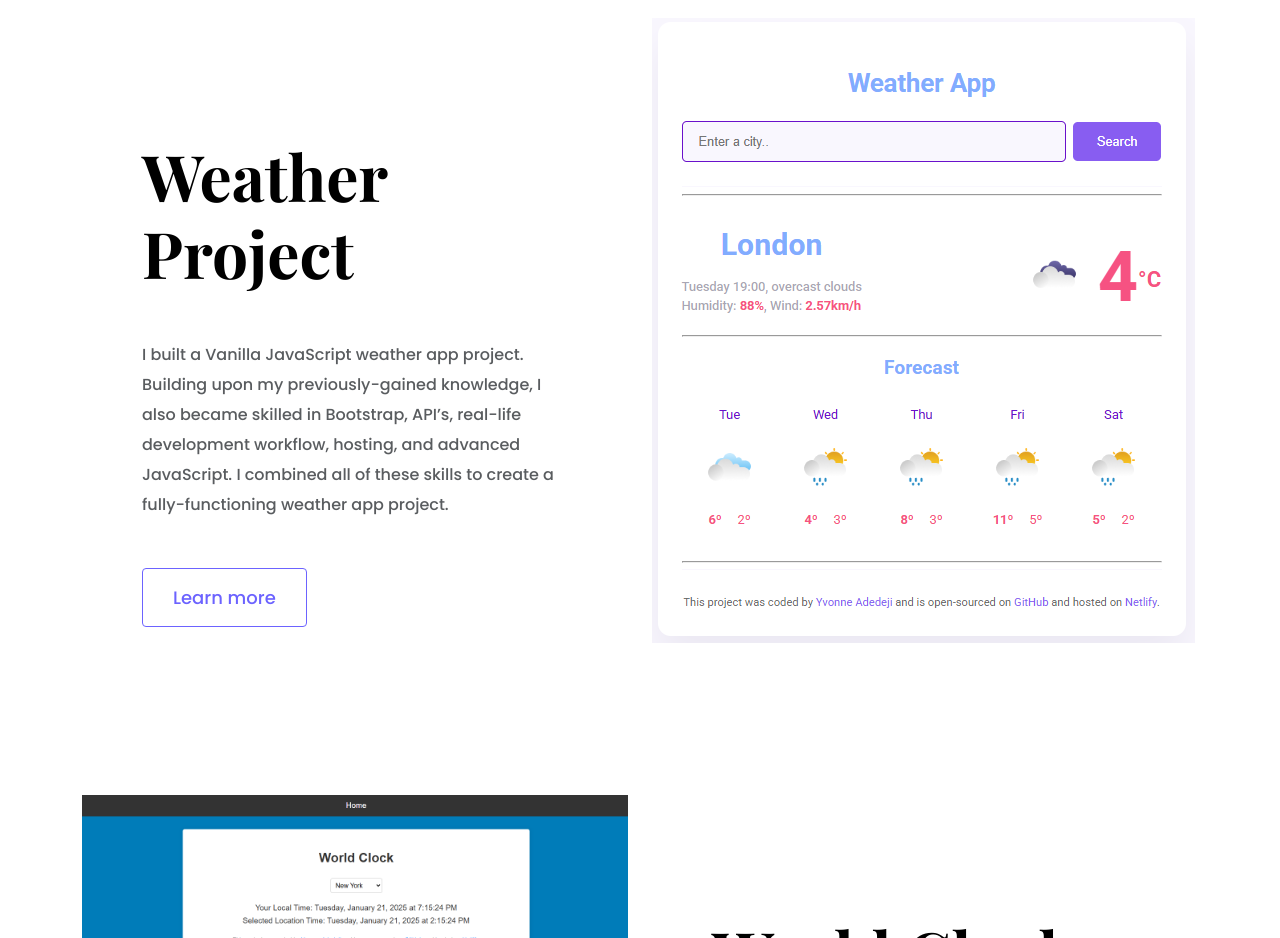
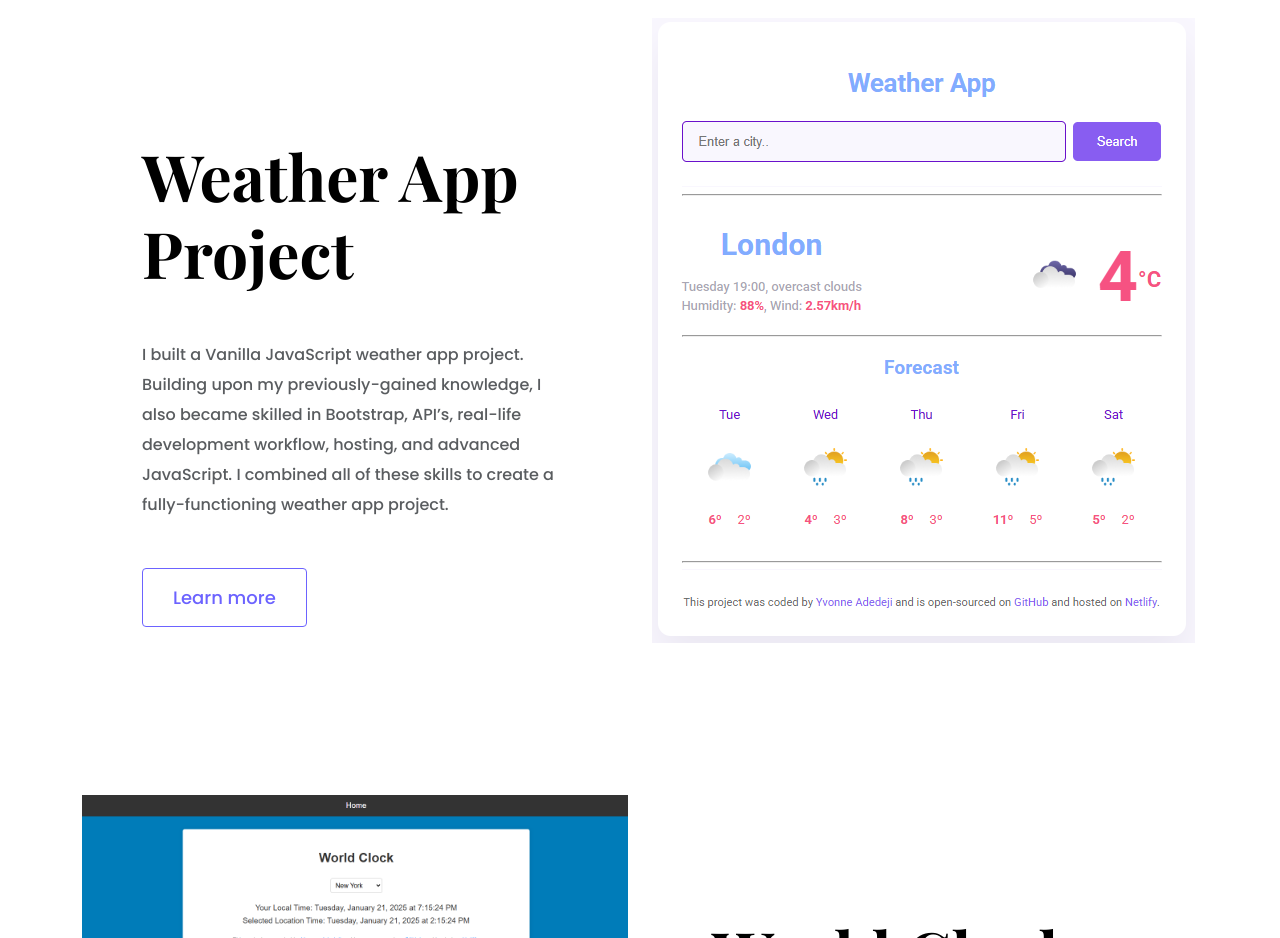
Before and after one commit to yvonnesarah/responsive-portfolio-project, a plain HTML site: page index.html in a window 1280 px wide. Shown: the part 1480-2418 px from the top of the page. Drawn offline with nearby package versions, Linux system fonts and the light colour scheme; a web font is replaced by a local one.

Commit message:
Updated index.html

```diff
--- a/index.html
+++ b/index.html
@@ -105,7 +105,7 @@
       <div class="row mb-5">
         <div class="col">
           <div class="project-description">
-            <h2 class="mb-5">Weather Project</h2>
+            <h2 class="mb-5">Weather App Project</h2>
             <p class="mb-5 text-muted">
               I built a Vanilla JavaScript weather app project. Building upon my previously-gained knowledge, I also became skilled in Bootstrap, API’s, real-life development workflow, hosting, and advanced
                         JavaScript. I combined all of these skills to create a
```
